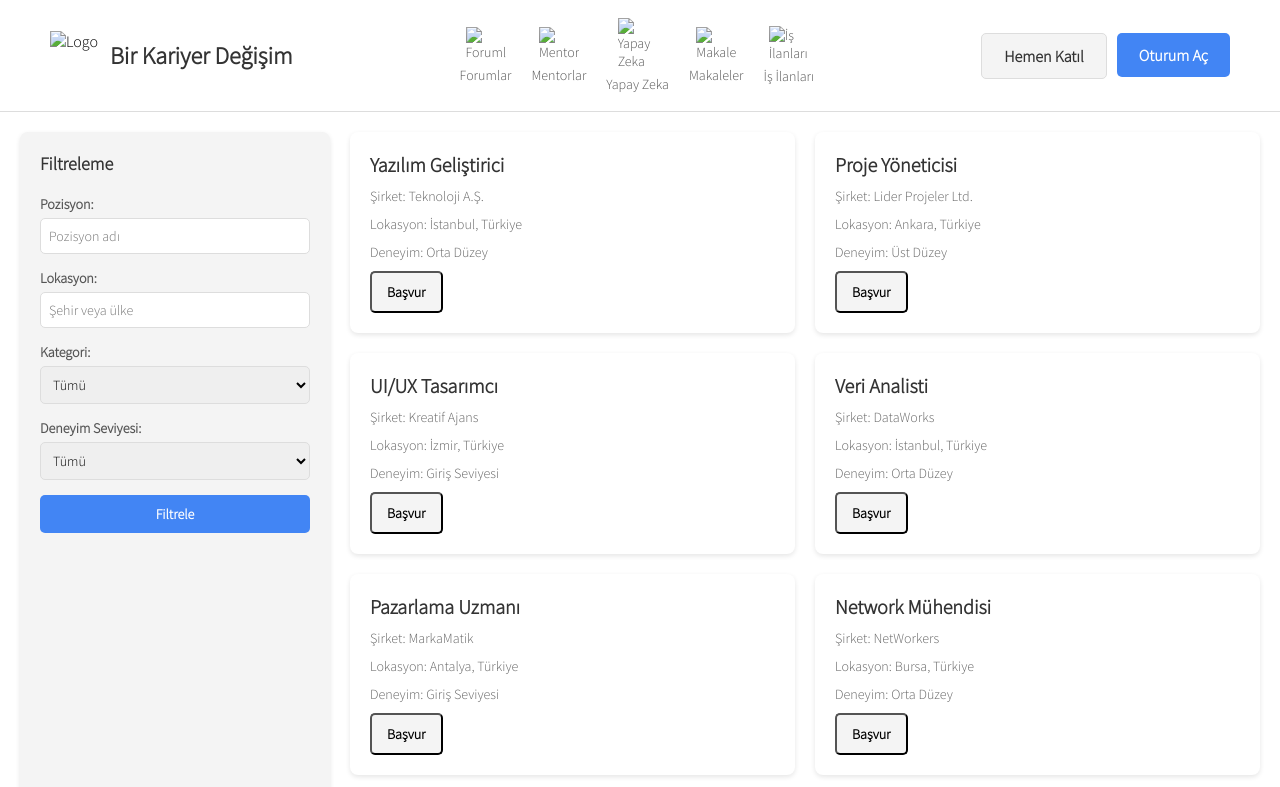
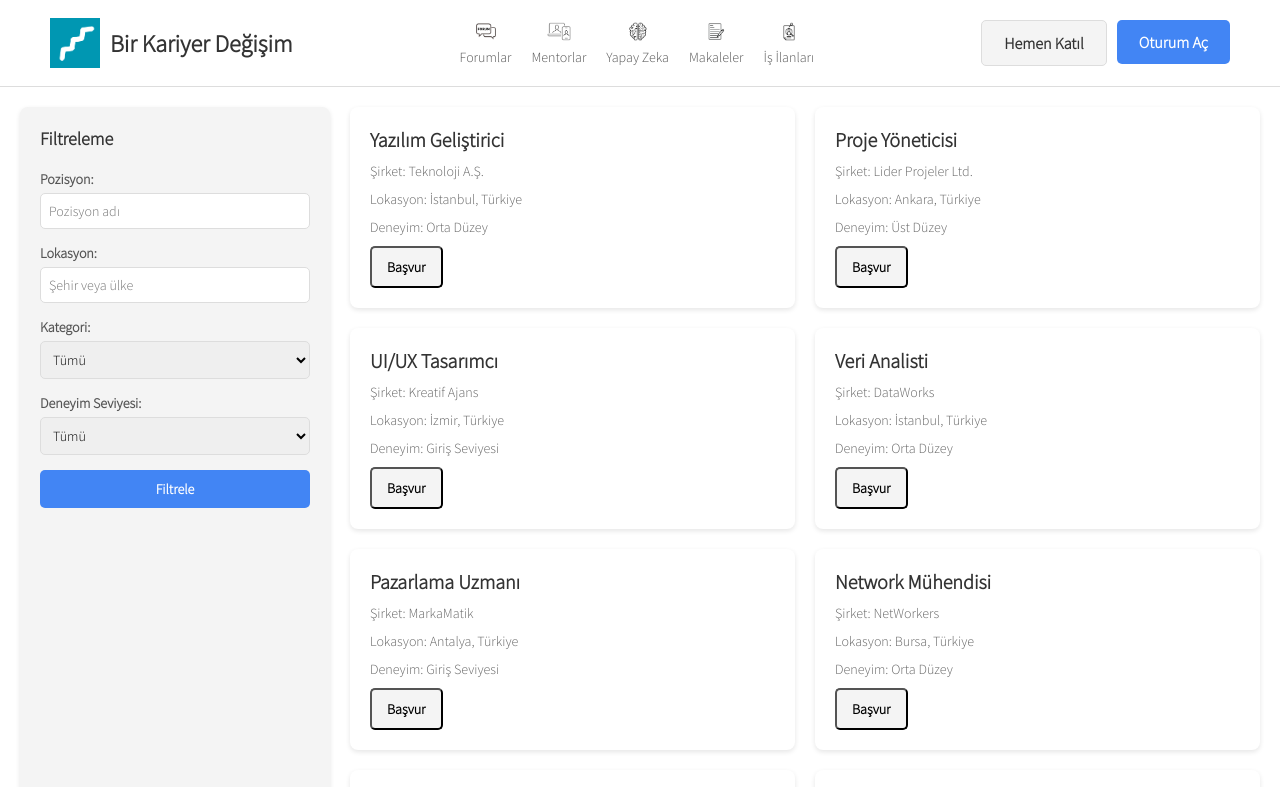
Before and after one commit to canasina/canasina.github.io, a plain HTML site: page isilanlari.html in a window 1280 px wide. Shown: the top 787 px of the page. Drawn offline with Linux system fonts and the light colour scheme.

Commit message:
Update isilanlari.html

```diff
--- a/isilanlari.html
+++ b/isilanlari.html
@@ -13,29 +13,29 @@
     <div class="header">
         <div class="logo-container">
             <a href="anasayfa.html"  class="logo-container">
-                <img src="fotograf/logo.png" alt="Logo" class="logo">
+                <img src="logo.png" alt="Logo" class="logo">
                 <h1 class="logo-text">Bir Kariyer Değişim</h1>
             </a>
         </div>
             <div class="menu">
                 <a href="forumlar.html" class="menu-item">
-                  <img src="fotograf/forum.png" alt="Forumlar">
+                  <img src=" forum.png" alt="Forumlar">
                   <span>Forumlar</span>
                 </a>
                 <a href="mentorlar.html" class="menu-item">
-                  <img src="fotograf/mentor.png" alt="Mentorlar">
+                  <img src=" mentor.png" alt="Mentorlar">
                   <span>Mentorlar</span>
                 </a>
                 <a href="yzeka.html" class="menu-item">
-                  <img src="fotograf/yzeka.png" alt="Yapay Zeka">
+                  <img src=" yzeka.png" alt="Yapay Zeka">
                   <span>Yapay Zeka</span>
                 </a>
                 <a href="makale.html" class="menu-item">
-                  <img src="fotograf/makale.png" alt="Makaleler">
+                  <img src=" makale.png" alt="Makaleler">
                   <span>Makaleler</span>
                 </a>
                 <a href="isilanlari.html" class="menu-item">
-                  <img src="fotograf/iş.png" alt="İş İlanları">
+                  <img src=" iş.png" alt="İş İlanları">
                   <span>İş İlanları</span>
                 </a>
               </div>
```
